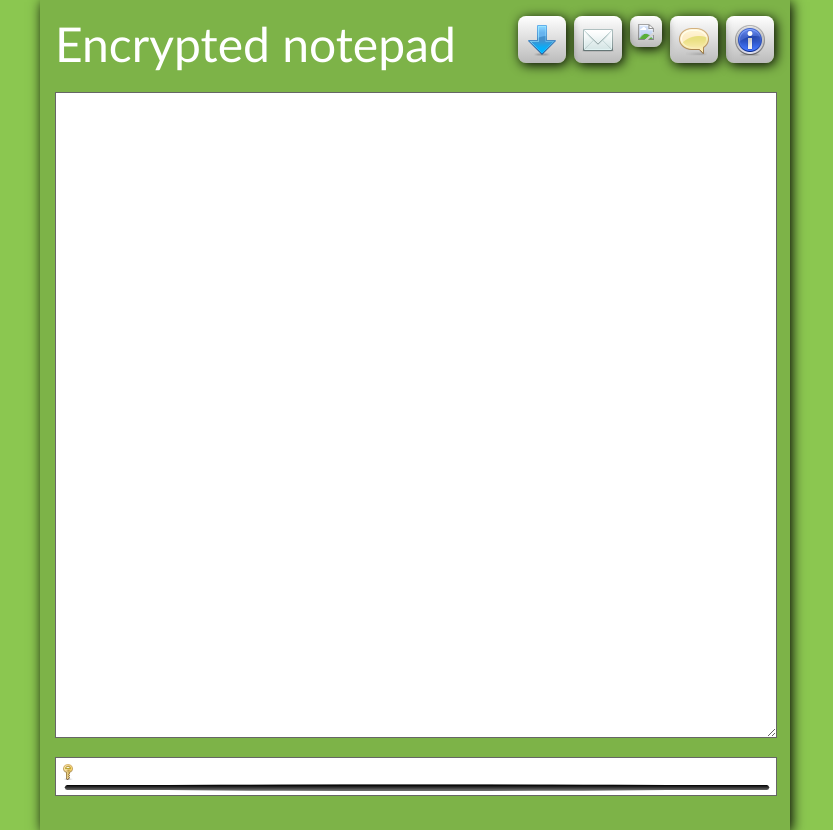
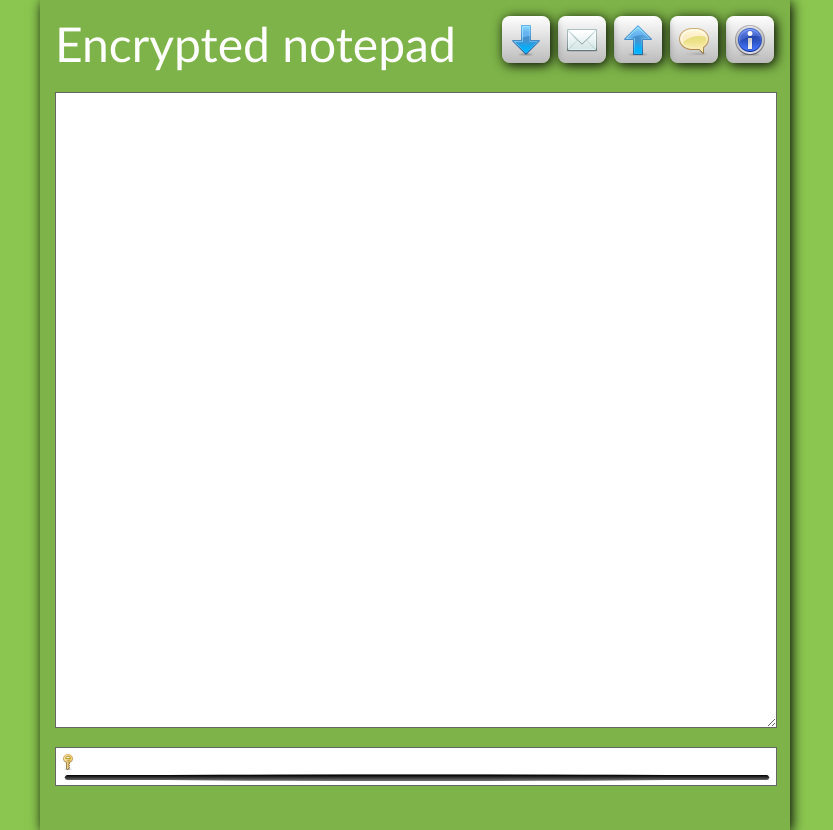
Before and after one commit to agea/encpad, a plain HTML site: page encpad/war/index.html in a window 1280 px wide. Shown: the whole page, without its empty margins (225-1058 px from the left). Drawn offline with Linux system fonts and the light colour scheme; a web font is replaced by a local one.

Commit message:
Signed-off-by: agea <agea@drwolf.it>

```diff
--- a/encpad/war/WEB-INF/appengine-web.xml
+++ b/encpad/war/WEB-INF/appengine-web.xml
@@ -8,4 +8,6 @@
 		<property name="java.util.logging.config.file" value="WEB-INF/logging.properties"/>
 	</system-properties>
 
+
+
 </appengine-web-app>
--- a/encpad/war/index.html
+++ b/encpad/war/index.html
@@ -23,9 +23,9 @@
     	<div class="actions">
            <a href="javascript:void(0)" class="action"><img src="/img/information.png"/><div class="adesc">about</div></a>
            <a href="javascript:void(0)" class="action"><img src="/img/balloon.png"/><div class="adesc">contact</div></a>
-           <a href="javascript:void(0)" class="action"><img src="/img/arrow-90.png"/><div class="adesc">upload</div></a>
+           <a href="javascript:void(0)" class="action"><img src="/img/upload.png"/><div class="adesc">upload</div></a>
            <a href="javascript:void(0)" class="action"><img src="/img/mail.png"/><div class="adesc">send</div></a>
-           <a href="javascript:void(0)" class="action"><img src="/img/arrow-270.png"/><div class="adesc">save</div></a>
+           <a href="javascript:void(0)" class="action"><img src="/img/save.png"/><div class="adesc">save</div></a>
     	</div>
 
         <textarea id="notepad" name="notepad"></textarea>
--- a/encpad/war/js/encpad.js
+++ b/encpad/war/js/encpad.js
@@ -45,7 +45,7 @@ return v;
 $(function(){
 
     $(window).resize(function(){
-    	$("#notepad").height(($("html").innerHeight()-180)+'px');
+    	$("#notepad").height(($("html").innerHeight()-190)+'px');
     });
 
     $(window).resize();
```
Also changed, not shown: encpad/war/img/save.png (renamed from encpad/war/img/arrow-270.png), encpad/war/img/upload.png (renamed from encpad/war/img/arrow-090.png).
